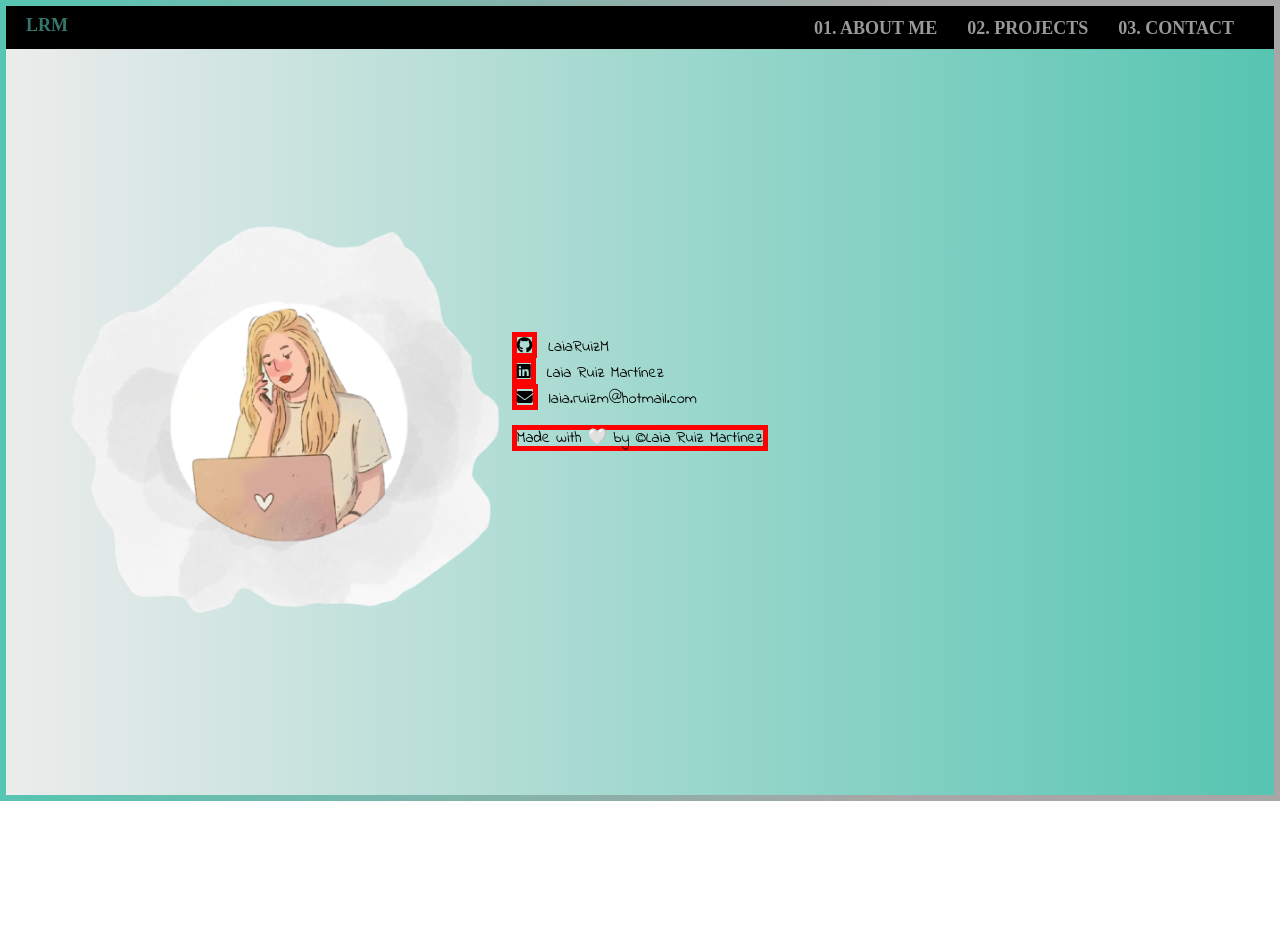
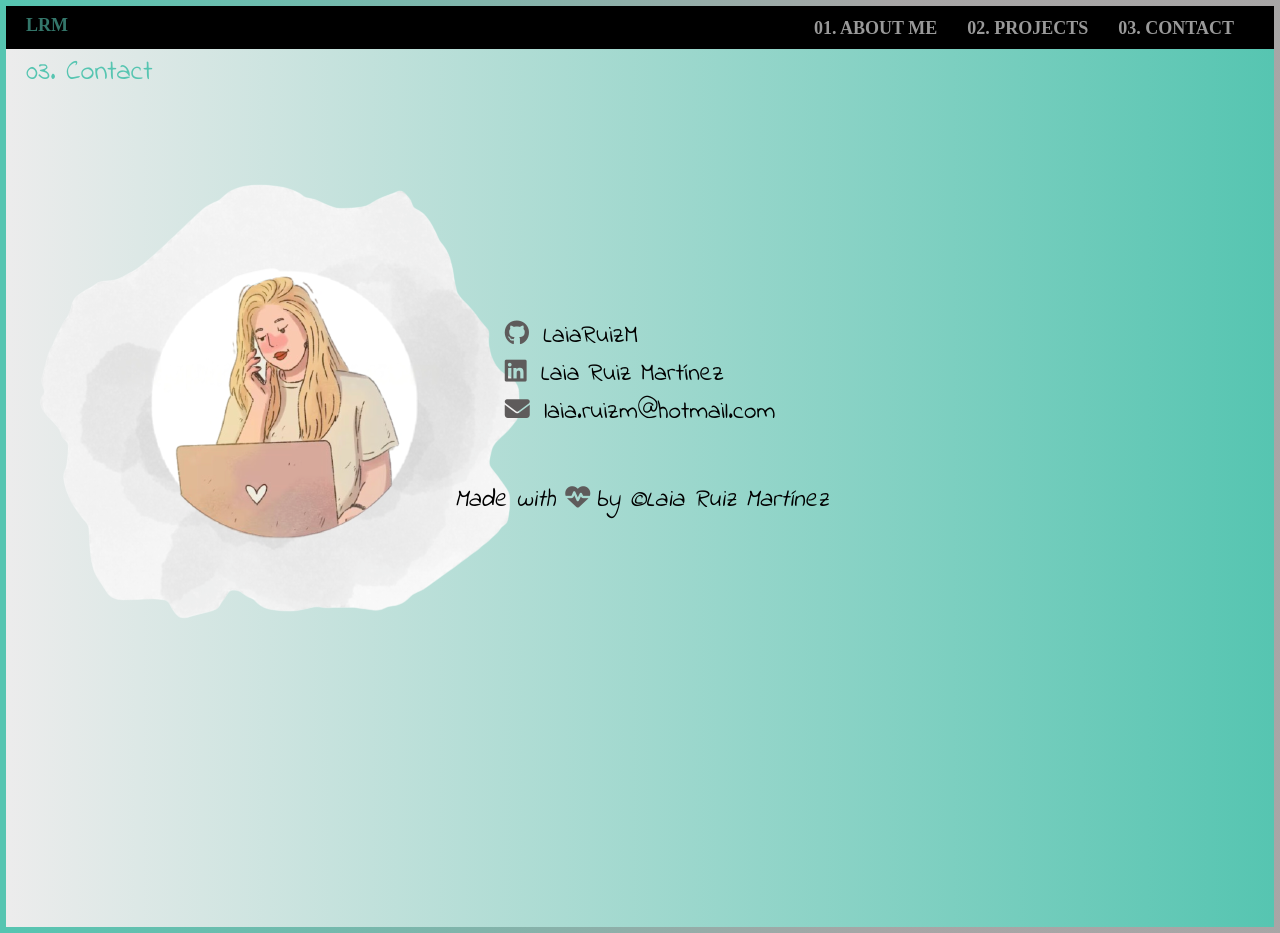
Before and after one commit to LaiaRuizM/portfolio, a React (Create React App) app: page /#/contact in a window 1280 px wide. Before the commit the page ends 801 px from the top, so only its background shows below. Built offline with nearby package versions, Linux system fonts and the light colour scheme; a web font is replaced by a local one.

Commit message:
Add style to Contact

```diff
--- a/src/components/Contact.js
+++ b/src/components/Contact.js
@@ -2,10 +2,10 @@ import photoLaia from "../images/portfolioImgWithBckgr.png";
 import "../styles/layouts/Contact.scss";
 const Contact = () => {
   return (
-    // <section className="sectionContact">
-    //   <h1 className="sectionContact--h1">03. Contact</h1>
+    <section className="sectionContact">
+      <h1 className="sectionContact--h1">03. Contact</h1>
       <section className="contact">
-      <h1 className="contact--h1">03. Contact</h1>
+        {/* <h1 className="contact--h1">03. Contact</h1> */}
         <div className="contact--div">
           <img
             className="contact--div__img"
@@ -37,11 +37,12 @@ const Contact = () => {
             <i className="fa-solid fa-envelope icon"></i> laia.ruizm@hotmail.com
           </a>
           <p className="contact--text">
-          Made with 🤍 by &copy;Laia Ruiz Martínez
+            Made with <i class="fa-solid fa-heart-pulse icon"></i>by &copy;Laia
+            Ruiz Martínez
           </p>
         </article>
       </section>
-    // </section>
+    </section>
   );
 };
 
--- a/src/styles/layouts/Contact.scss
+++ b/src/styles/layouts/Contact.scss
@@ -1,27 +1,28 @@
-.contact {
+.sectionContact {
+    background-color: black;
+    height: 90.5vh;
     font-family: 'Indie Flower', cursive;
-    height: 90.5vh;
-    display: flex;
-    align-items: center;
-    justify-content: center;
-    flex-direction: column;
     background: linear-gradient(to right, rgba(72, 70, 70, 0.1), rgb(86, 197, 177));
     @media all and (min-width: 768px) {
-        height: 95.6vh;
+        height: 95.4vh;
     }
     @media all and (min-width: 1024px) {
-        height: 93.2vh;
+        height: auto;
     }
     &--h1 {
-        border: 5px solid red;
-        // color: rgba(72, 70, 70, 0.9);
-        color: red;
+        color: rgb(86, 197, 177);
         padding: 5px 10px 5px 10px;
+                    // text-shadow: 5px 5px 5px rgb(153, 151, 151);
         @media all and (min-width: 768px) {
             padding: 10px 20px 10px 20px;
             font-size: 28px;
         }
     }
+.contact {
+    display: flex;
+    align-items: center;
+    justify-content: center;
+    flex-direction: column;
     &--div {
         margin-right: 50%;
         @media all and (min-width: 768px) {
@@ -29,49 +30,67 @@
             margin-bottom: 215px;
         }
         @media all and (min-width: 1024px) {
-            margin-right: 90%;
+            margin-right: 95%;
         }
         &__img {
             width: 100%;
             height: auto;
             margin-left: 50%;
-            padding-bottom: 70px;
-
+            margin-top: 50px;
+            padding-bottom: 60px;
             @media all and (min-width: 768px) {
                 display: block;
             }
             @media all and (min-width: 1024px) {
-                margin-top: 50%;
                 width: auto;
-                height: 65vh;
+                // height: 65vh;
             }
         }
     }
     &--article {
         display: flex;
         flex-direction: column;
-        align-items: start;
-        padding-bottom: 60px;
         text-decoration: none;
+        align-items: center;
         @media all and (min-width: 768px) {
             position: absolute;
+            align-items: end;
+            padding-right: 440px;
+            font-size: 22px;
         }
         @media all and (min-width: 1024px) {
-            position: absolute;
+            align-items: start;
+            padding-left: 430px;
+            font-size: 25px;
         }
     }
     &--link{
         text-decoration: none;
         color: black;
+        @media all and (min-width: 768px) {
+            padding-right: 60px;
+            margin-top: 20px;
+        }
+        @media all and (min-width: 1024px) {
+            padding-left: 70px;
+            margin-top: 10px;
+        }
     }
     &--text{
-        margin-top: 15px;
-        border: 5px solid red;
+        margin-top: 40px;
+        font-style: italic;
+        @media all and (min-width: 768px) {
+            padding-left: 20px;
+            padding-top: 20px;
+        }
+        @media all and (min-width: 768px) {
+            margin-bottom: 200px;
+        }
     }
 }
-
+}
 
 .icon{
     margin-right: 5px;
-    border: 5px solid red;
+    color: rgb(94, 91, 91);
 }
```
Also changed, not shown: src/styles/App.scss (+0 -17 lines). Lines whose indentation alone changed are shown as unchanged.
